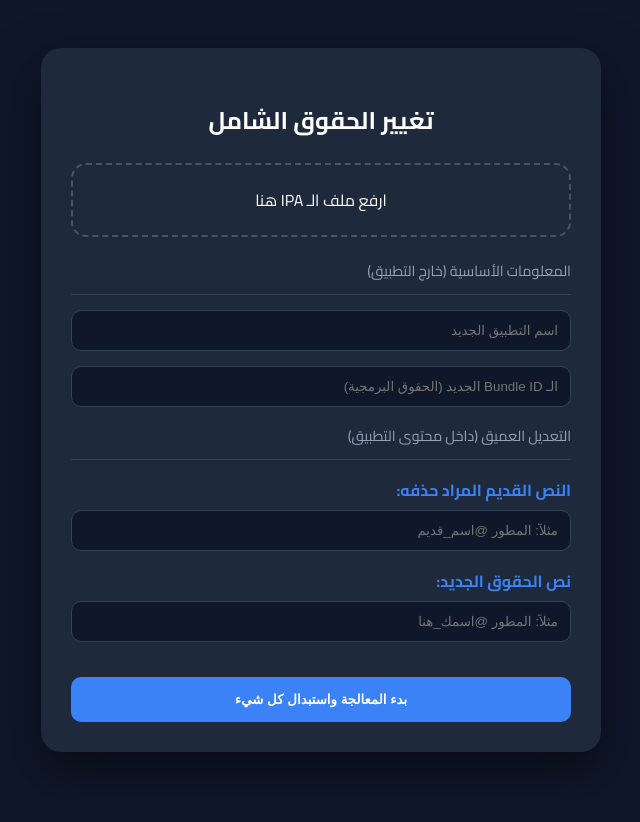
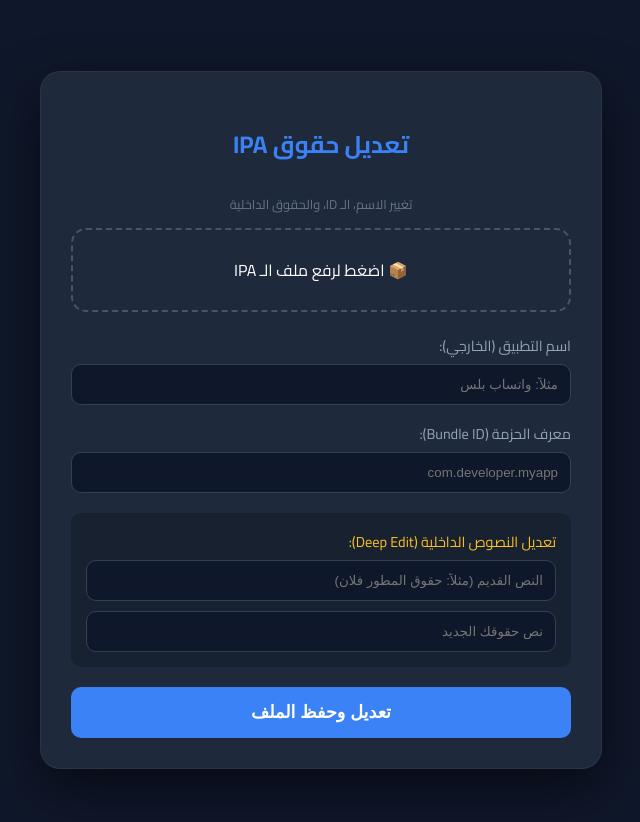
Before and after one commit to babal34it-ux/pager-respect, a plain HTML site: page index.html in a window 1280 px wide. Shown: the whole page, without its empty margins (319-959 px from the left). Before the commit the page ends 800 px from the top, so only its background shows below. Drawn offline with Linux system fonts and the light colour scheme.

Commit message:
Update index.html

```diff
--- a/index.html
+++ b/index.html
@@ -2,49 +2,67 @@
 <html lang="ar" dir="rtl">
 <head>
     <meta charset="UTF-8">
-    <title>IPA Studio | التعديل الشامل</title>
+    <meta name="viewport" content="width=device-width, initial-scale=1.0">
+    <title>IPA Studio | مغير الحقوق الشامل</title>
     <link href="https://fonts.googleapis.com/css2?family=Cairo:wght@400;700&display=swap" rel="stylesheet">
     <style>
-        body { font-family: 'Cairo', sans-serif; background-color: #0f172a; color: white; display: flex; align-items: center; justify-content: center; min-height: 100vh; margin: 0; }
-        .card { background: #1e293b; padding: 30px; border-radius: 20px; width: 100%; max-width: 500px; box-shadow: 0 20px 50px rgba(0,0,0,0.5); }
-        .input-group { margin-bottom: 15px; text-align: right; }
-        label { display: block; margin-bottom: 5px; color: #3b82f6; font-weight: bold; }
+        :root { --bg: #0f172a; --card: #1e293b; --primary: #3b82f6; }
+        body { font-family: 'Cairo', sans-serif; background-color: var(--bg); color: white; display: flex; align-items: center; justify-content: center; min-height: 100vh; margin: 0; padding: 20px; }
+        .card { background: var(--card); padding: 30px; border-radius: 20px; width: 100%; max-width: 500px; box-shadow: 0 20px 50px rgba(0,0,0,0.5); border: 1px solid rgba(255,255,255,0.05); }
+        h2 { text-align: center; color: var(--primary); margin-bottom: 25px; }
+        .upload-area { border: 2px dashed #475569; border-radius: 15px; padding: 25px; text-align: center; cursor: pointer; margin-bottom: 20px; transition: 0.3s; }
+        .upload-area:hover { border-color: var(--primary); background: rgba(59, 130, 246, 0.05); }
+        .field-group { margin-bottom: 15px; text-align: right; }
+        label { display: block; margin-bottom: 5px; color: #94a3b8; font-size: 0.9rem; }
         input { width: 100%; padding: 12px; border-radius: 10px; border: 1px solid #334155; background: #0f172a; color: white; box-sizing: border-box; }
-        .btn-submit { width: 100%; background: #3b82f6; color: white; border: none; padding: 15px; border-radius: 10px; font-weight: bold; cursor: pointer; margin-top: 20px; }
-        .upload-area { border: 2px dashed #475569; padding: 20px; border-radius: 15px; text-align: center; margin-bottom: 20px; cursor: pointer; }
-        .section-title { border-bottom: 1px solid #334155; padding-bottom: 10px; margin-bottom: 15px; color: #94a3b8; font-size: 0.9rem; }
+        .btn-submit { width: 100%; background: var(--primary); color: white; border: none; padding: 15px; border-radius: 10px; font-weight: bold; font-size: 1.1rem; cursor: pointer; margin-top: 20px; transition: 0.3s; }
+        .btn-submit:hover { background: #2563eb; transform: translateY(-2px); }
+        #loader { display: none; color: #fbbf24; margin-top: 15px; text-align: center; font-size: 0.9rem; }
     </style>
 </head>
 <body>
+
 <div class="card">
-        <h2 style="text-align: center;">تغيير الحقوق الشامل</h2>
-        <form action="/process" method="POST" enctype="multipart/form-data">
+    <h2>تعديل حقوق IPA</h2>
+    <p style="text-align: center; font-size: 0.8rem; color: #64748b;">تغيير الاسم، الـ ID، والحقوق الداخلية</p>
+
+    <form action="/process" method="POST" enctype="multipart/form-data" onsubmit="startLoading()">
 
         <div class="upload-area" onclick="document.getElementById('ipa').click()">
-                <span id="fn">ارفع ملف الـ IPA هنا</span>
-                <input type="file" id="ipa" name="ipa_file" hidden required onchange="document.getElementById('fn').innerText = this.files[0].name">
+            <div id="file-label">📦 اضغط لرفع ملف الـ IPA</div>
+            <input type="file" id="ipa" name="ipa_file" accept=".ipa" hidden required onchange="showName()">
         </div>
 
-            <div class="section-title">المعلومات الأساسية (خارج التطبيق)</div>
-            <div class="input-group">
-                <input type="text" name="new_name" placeholder="اسم التطبيق الجديد" required>
-            </div>
-            <div class="input-group">
-                <input type="text" name="new_id" placeholder="الـ Bundle ID الجديد (الحقوق البرمجية)" required>
+        <div class="field-group">
+            <label>اسم التطبيق (الخارجي):</label>
+            <input type="text" name="new_name" placeholder="مثلاً: واتساب بلس" required>
         </div>
 
-            <div class="section-title">التعديل العميق (داخل محتوى التطبيق)</div>
-            <div class="input-group">
-                <label>النص القديم المراد حذفه:</label>
-                <input type="text" name="old_rights" placeholder="مثلاً: المطور @اسم_قديم" required>
-            </div>
-            <div class="input-group">
-                <label>نص الحقوق الجديد:</label>
-                <input type="text" name="new_rights" placeholder="مثلاً: المطور @اسمك_هنا" required>
+        <div class="field-group">
+            <label>معرف الحزمة (Bundle ID):</label>
+            <input type="text" name="new_id" placeholder="com.developer.myapp" required>
         </div>
 
-            <button type="submit" class="btn-submit">بدء المعالجة واستبدال كل شيء</button>
+        <div style="background: rgba(0,0,0,0.2); padding: 15px; border-radius: 10px; margin-top: 20px;">
+            <label style="color: #fbbf24;">تعديل النصوص الداخلية (Deep Edit):</label>
+            <input type="text" name="old_rights" placeholder="النص القديم (مثلاً: حقوق المطور فلان)" style="margin-bottom: 10px;" required>
+            <input type="text" name="new_rights" placeholder="نص حقوقك الجديد" required>
+        </div>
+
+        <button type="submit" class="btn-submit">تعديل وحفظ الملف</button>
+        <div id="loader">⚙️ جاري فك الملف وتعديل الحقوق... قد يستغرق دقيقة.</div>
     </form>
 </div>
+
+<script>
+    function showName() {
+        const file = document.getElementById('ipa').files[0];
+        if (file) document.getElementById('file-label').innerText = "تم اختيار: " + file.name;
+    }
+    function startLoading() {
+        document.getElementById('loader').style.display = "block";
+    }
+</script>
+
 </body>
 </html>
```
Lines whose indentation alone changed are shown as unchanged.
